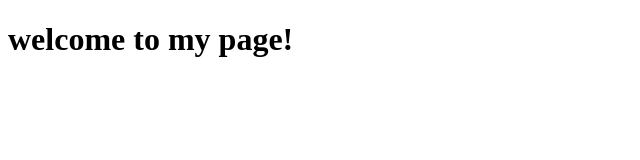
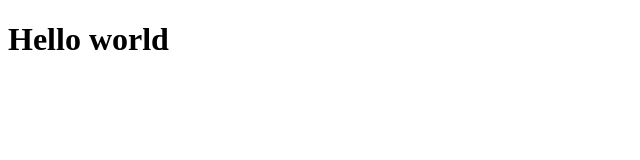
Before and after one commit to china-news/china-news.github.io, a plain HTML site: page index.html in a window 1280 px wide. Shown: the whole page, without its empty margins (0-640 px from the left). Drawn offline with Linux system fonts and the light colour scheme.

Commit message:
Update index.html

```diff
--- a/index.html
+++ b/index.html
@@ -1,9 +1,10 @@
 <!DOCTYPE html>
-<html>
-<head>
-<title>welcome to my page!</title>
-</head>
-<body>
-<h1>welcome to my page!</h1>
-</body>
+<html lang="en" dir="ltr">
+  <head>
+    <meta charset="utf-8">
+    <title>svg</title>
+  </head>
+  <body>
+    <h1>Hello world</h1>
+  </body>
 </html>
```
